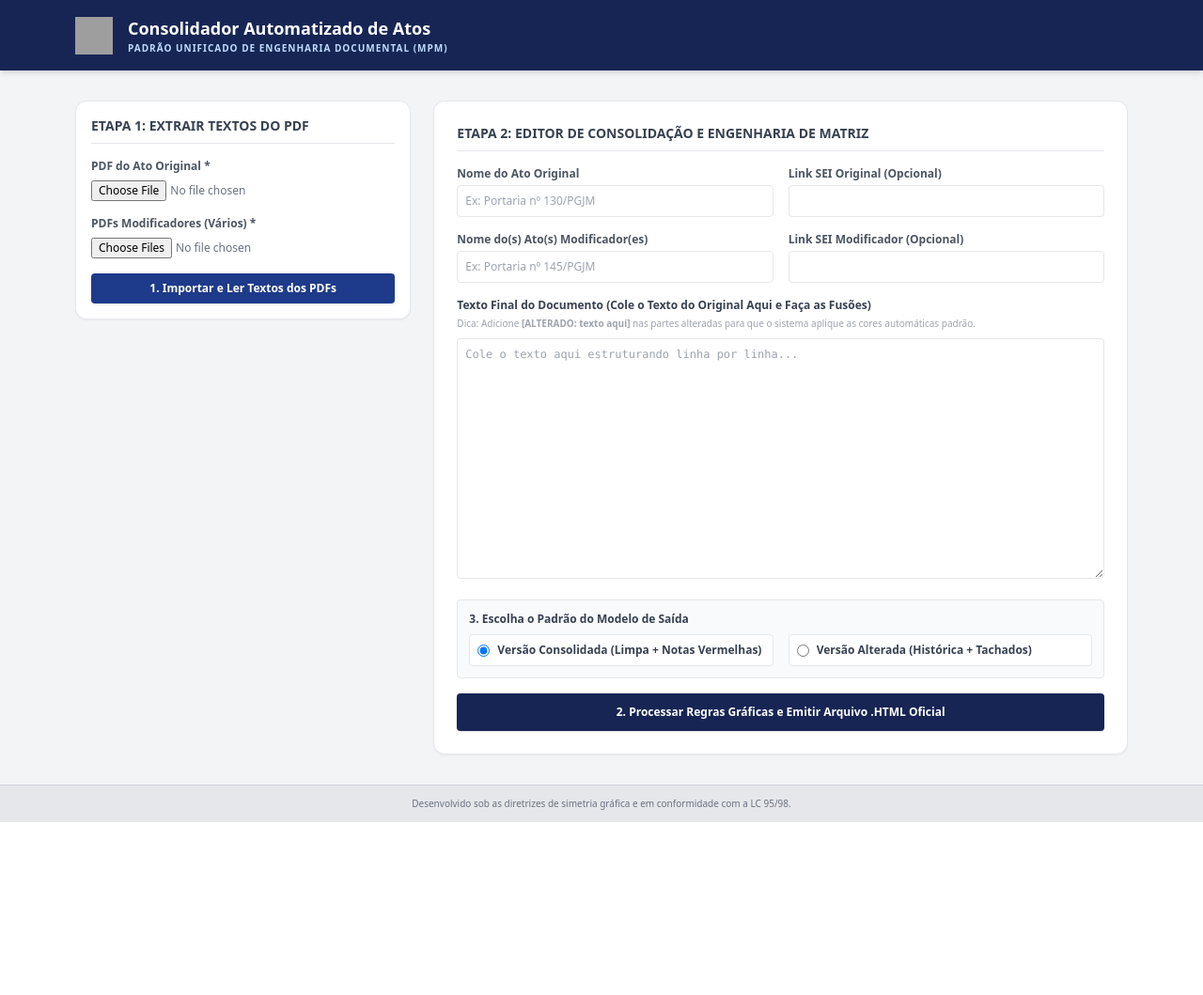
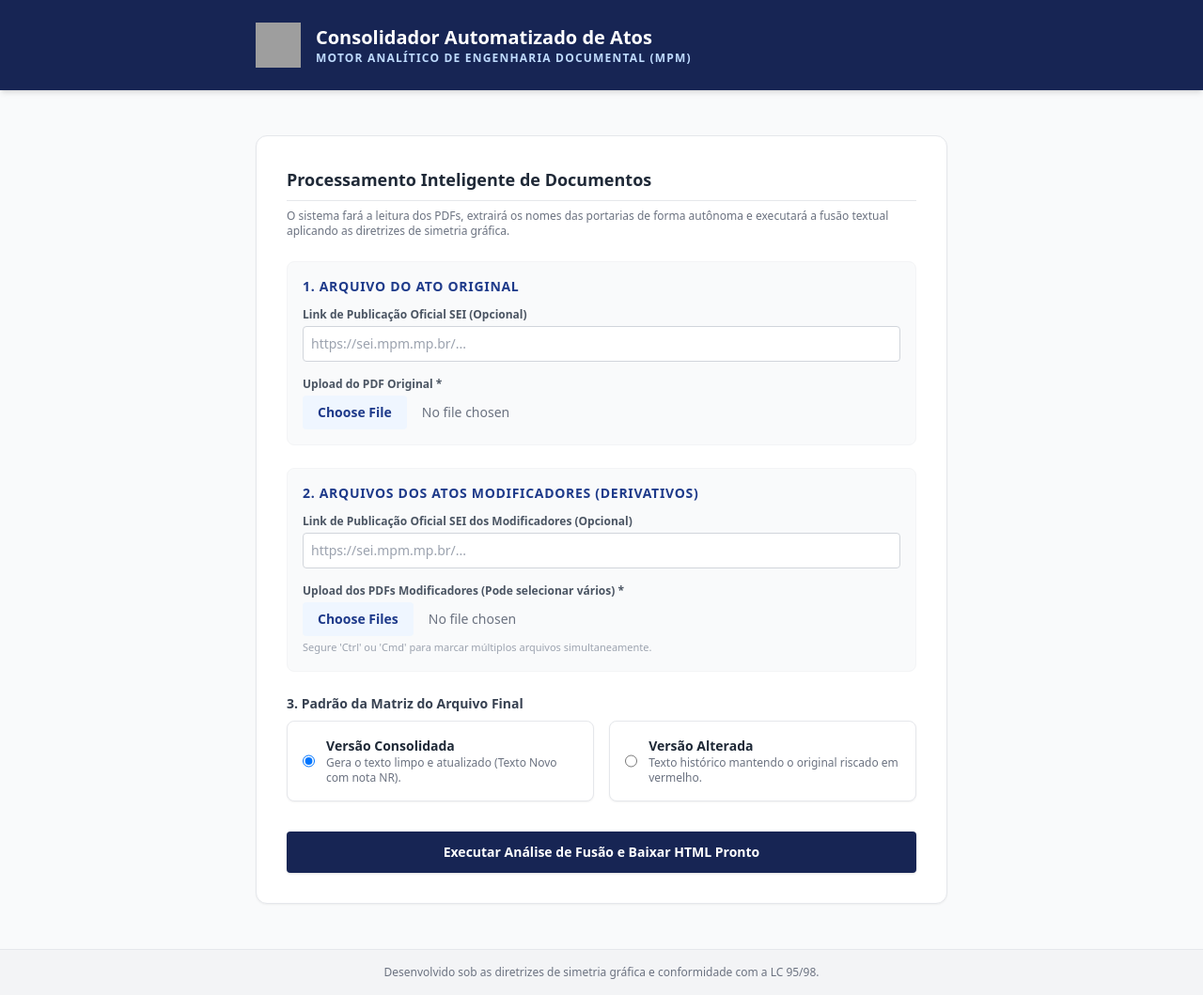
Before and after one commit to lafapereira80/gerador-legislativo, a Flask app: page / in a window 1280 px wide. Shown: the whole page at 94% size. Before the commit the page ends 875 px from the top, so only its background shows below. Run offline with Flask 3, Linux system fonts and the light colour scheme; some libraries are stand-ins or nearby versions; grey boxes are pictures that could not be loaded.

Commit message:
Update index.html

```diff
--- a/templates/index.html
+++ b/templates/index.html
@@ -3,114 +3,84 @@
 <head>
     <meta charset="UTF-8">
     <meta name="viewport" content="width=device-width, initial-scale=1.0">
-    <title>Painel de Consolidação Legislativa</title>
+    <title>Painel de Consolidação Automática via IA</title>
     <script src="https://cdn.tailwindcss.com"></script>
 </head>
-<body class="bg-gray-100 min-h-screen flex flex-col justify-between font-sans">
+<body class="bg-gray-50 min-h-screen flex flex-col justify-between font-sans">
 
-    <header class="bg-blue-950 text-white shadow-md py-4">
-        <div class="max-w-6xl mx-auto px-4 flex items-center gap-4">
-            <img src="https://upload.wikimedia.org/wikipedia/commons/b/bf/Coat_of_arms_of_Brazil.svg" class="w-10 h-10" alt="Brasão">
+    <header class="bg-blue-950 text-white shadow-md py-6">
+        <div class="max-w-3xl mx-auto px-4 flex items-center gap-4">
+            <img src="https://upload.wikimedia.org/wikipedia/commons/b/bf/Coat_of_arms_of_Brazil.svg" class="w-12 h-12" alt="Brasão">
             <div>
-                <h1 class="text-lg font-bold">Consolidador Automatizado de Atos</h1>
-                <p class="text-[10px] text-blue-200 uppercase tracking-widest font-semibold">Padrão Unificado de Engenharia Documental (MPM)</p>
+                <h1 class="text-xl font-bold">Consolidador Automatizado de Atos</h1>
+                <p class="text-xs text-blue-200 uppercase tracking-widest font-semibold">Motor Analítico de Engenharia Documental (MPM)</p>
             </div>
         </div>
     </header>
 
-    <main class="max-w-6xl w-full mx-auto p-4 flex-grow my-4 grid grid-cols-1 lg:grid-cols-3 gap-6">
+    <main class="max-w-3xl w-full mx-auto p-4 flex-grow my-8">
+        <div class="bg-white rounded-xl shadow-sm border border-gray-200 p-6 md:p-8">
+            <h2 class="text-lg font-bold text-gray-800 mb-2 border-b pb-2">Processamento Inteligente de Documentos</h2>
+            <p class="text-xs text-gray-500 mb-6">O sistema fará a leitura dos PDFs, extrairá os nomes das portarias de forma autônoma e executará a fusão textual aplicando as diretrizes de simetria gráfica.</p>
 
-        <div class="bg-white rounded-xl shadow-sm border border-gray-200 p-4 h-fit space-y-4">
-            <h2 class="text-sm font-bold text-gray-700 uppercase border-b pb-2">Etapa 1: Extrair Textos do PDF</h2>
+            <form method="POST" enctype="multipart/form-data" class="space-y-6">
 
-            <form method="POST" enctype="multipart/form-data" class="space-y-4">
-                <input type="hidden" name="acao" value="ler_pdfs">
-
+                <div class="space-y-3 bg-gray-50 p-4 rounded-lg border border-gray-100">
+                    <h3 class="text-sm font-bold text-blue-900 uppercase tracking-wider">1. Arquivo do Ato Original</h3>
                     <div>
-                    <label class="block text-xs font-semibold text-gray-600 mb-1">PDF do Ato Original *</label>
-                    <input type="file" name="pdf_original" accept=".pdf" required class="w-full text-xs text-gray-500">
+                        <label class="block text-xs font-semibold text-gray-600 mb-1">Link de Publicação Oficial SEI (Opcional)</label>
+                        <input type="url" name="link_original" placeholder="https://sei.mpm.mp.br/..." class="w-full rounded border-gray-300 p-2 text-sm border focus:outline-blue-900 bg-white">
                     </div>
-
-                <div>
-                    <label class="block text-xs font-semibold text-gray-600 mb-1">PDFs Modificadores (Vários) *</label>
-                    <input type="file" name="pdfs_derivativos" accept=".pdf" multiple required class="w-full text-xs text-gray-500">
-                </div>
-
-                <button type="submit" class="w-full bg-blue-900 text-white font-bold py-2 px-3 text-xs rounded hover:bg-blue-800 shadow transition">
-                    1. Importar e Ler Textos dos PDFs
-                </button>
-            </form>
-
-            {% if original or derivativo %}
-            <div class="pt-2 space-y-3">
-                <div>
-                    <label class="block text-[11px] font-bold text-gray-500 uppercase">Texto Lido do Original:</label>
-                    <textarea readonly class="w-full h-32 text-xs p-2 bg-gray-50 border rounded focus:outline-none">{{ original }}</textarea>
-                </div>
-                <div>
-                    <label class="block text-[11px] font-bold text-gray-500 uppercase">Texto Lido dos Modificadores:</label>
-                    <textarea readonly class="w-full h-32 text-xs p-2 bg-gray-50 border rounded focus:outline-none">{{ derivativo }}</textarea>
-                </div>
-            </div>
-            {% endif %}
-        </div>
-
-        <div class="lg:col-span-2 bg-white rounded-xl shadow-sm border border-gray-200 p-6 flex flex-col justify-between">
-            <div>
-                <h2 class="text-sm font-bold text-gray-700 uppercase border-b pb-2 mb-4">Etapa 2: Editor de Consolidação e Engenharia de Matriz</h2>
-
-                <form method="POST" class="space-y-4">
-                    <input type="hidden" name="acao" value="gerar_html">
-
-                    <div class="grid grid-cols-1 md:grid-cols-2 gap-4">
-                        <div>
-                            <label class="block text-xs font-semibold text-gray-600 mb-1">Nome do Ato Original</label>
-                            <input type="text" name="nome_ato_original" placeholder="Ex: Portaria nº 130/PGJM" required class="w-full rounded border p-2 text-xs">
-                        </div>
-                        <div>
-                            <label class="block text-xs font-semibold text-gray-600 mb-1">Link SEI Original (Opcional)</label>
-                            <input type="url" name="link_original" class="w-full rounded border p-2 text-xs">
-                        </div>
-                        <div>
-                            <label class="block text-xs font-semibold text-gray-600 mb-1">Nome do(s) Ato(s) Modificador(es)</label>
-                            <input type="text" name="nome_ato_derivativo" placeholder="Ex: Portaria nº 145/PGJM" required class="w-full rounded border p-2 text-xs">
-                        </div>
-                        <div>
-                            <label class="block text-xs font-semibold text-gray-600 mb-1">Link SEI Modificador (Opcional)</label>
-                            <input type="url" name="link_derivativo" class="w-full rounded border p-2 text-xs">
+                    <div class="pt-1">
+                        <label class="block text-xs font-semibold text-gray-600 mb-1">Upload do PDF Original *</label>
+                        <input type="file" name="pdf_original" accept=".pdf" required class="w-full text-sm text-gray-500 file:mr-4 file:py-2 file:px-4 file:rounded file:border-0 file:text-sm file:font-semibold file:bg-blue-50 file:text-blue-900 hover:file:bg-blue-100 cursor-pointer">
                     </div>
                 </div>
 
+                <div class="space-y-3 bg-gray-50 p-4 rounded-lg border border-gray-100">
+                    <h3 class="text-sm font-bold text-blue-900 uppercase tracking-wider">2. Arquivos dos Atos Modificadores (Derivativos)</h3>
                     <div>
-                        <label class="block text-xs font-bold text-gray-700 mb-1">Texto Final do Documento (Cole o Texto do Original Aqui e Faça as Fusões)</label>
-                        <p class="text-[10px] text-gray-400 mb-2">Dica: Adicione <b>[ALTERADO: texto aqui]</b> nas partes alteradas para que o sistema aplique as cores automáticas padrão.</p>
-                        <textarea name="texto_final_revisado" required class="w-full h-64 border p-2 font-mono text-xs rounded focus:outline-blue-900" placeholder="Cole o texto aqui estruturando linha por linha..."></textarea>
+                        <label class="block text-xs font-semibold text-gray-600 mb-1">Link de Publicação Oficial SEI dos Modificadores (Opcional)</label>
+                        <input type="url" name="link_derivativo" placeholder="https://sei.mpm.mp.br/..." class="w-full rounded border-gray-300 p-2 text-sm border focus:outline-blue-900 bg-white">
+                    </div>
+                    <div class="pt-1">
+                        <label class="block text-xs font-semibold text-gray-600 mb-1">Upload dos PDFs Modificadores (Pode selecionar vários) *</label>
+                        <input type="file" name="pdfs_derivativos" accept=".pdf" multiple required class="w-full text-sm text-gray-500 file:mr-4 file:py-2 file:px-4 file:rounded file:border-0 file:text-sm file:font-semibold file:bg-blue-50 file:text-blue-900 hover:file:bg-blue-100 cursor-pointer">
+                        <p class="text-[11px] text-gray-400 mt-1">Segure 'Ctrl' ou 'Cmd' para marcar múltiplos arquivos simultaneamente.</p>
+                    </div>
                 </div>
 
-                    <div class="bg-gray-50 p-3 rounded border">
-                        <label class="block text-xs font-bold text-gray-700 mb-2">3. Escolha o Padrão do Modelo de Saída</label>
+                <div class="space-y-2">
+                    <label class="block text-sm font-bold text-gray-700">3. Padrão da Matriz do Arquivo Final</label>
                     <div class="grid grid-cols-1 md:grid-cols-2 gap-4">
-                            <label class="flex items-center gap-2 cursor-pointer bg-white p-2 border rounded">
-                                <input type="radio" name="tipo_versao" value="consolidada" checked>
-                                <span class="text-xs font-bold text-gray-700">Versão Consolidada (Limpa + Notas Vermelhas)</span>
+                        <label class="flex items-center gap-3 bg-white border p-4 rounded-lg cursor-pointer hover:bg-gray-50 transition shadow-sm">
+                            <input type="radio" name="tipo_versao" value="consolidada" checked class="h-4 w-4 text-blue-900">
+                            <div>
+                                <p class="text-sm font-bold text-gray-800">Versão Consolidada</p>
+                                <p class="text-xs text-gray-500">Gera o texto limpo e atualizado (Texto Novo com nota NR).</p>
+                            </div>
                         </label>
-                            <label class="flex items-center gap-2 cursor-pointer bg-white p-2 border rounded">
-                                <input type="radio" name="tipo_versao" value="alterada">
-                                <span class="text-xs font-bold text-gray-700">Versão Alterada (Histórica + Tachados)</span>
+                        <label class="flex items-center gap-3 bg-white border p-4 rounded-lg cursor-pointer hover:bg-gray-50 transition shadow-sm">
+                            <input type="radio" name="tipo_versao" value="alterada" class="h-4 w-4 text-blue-900">
+                            <div>
+                                <p class="text-sm font-bold text-gray-800">Versão Alterada</p>
+                                <p class="text-xs text-gray-500">Texto histórico mantendo o original riscado em vermelho.</p>
+                            </div>
                         </label>
                     </div>
                 </div>
 
-                    <button type="submit" class="w-full bg-blue-950 text-white font-bold py-3 text-xs rounded hover:bg-blue-900 shadow transition">
-                        2. Processar Regras Gráficas e Emitir Arquivo .HTML Oficial
+                <div class="pt-2">
+                    <button type="submit" class="w-full bg-blue-950 hover:bg-blue-900 text-white font-bold py-3 px-4 rounded shadow transition text-sm">
+                        Executar Análise de Fusão e Baixar HTML Pronto
                     </button>
+                </div>
             </form>
-            </div>
         </div>
     </main>
 
-    <footer class="bg-gray-200 border-t border-gray-300 text-center py-3 text-[10px] text-gray-500">
-        Desenvolvido sob as diretrizes de simetria gráfica e em conformidade com a LC 95/98.
+    <footer class="bg-gray-100 border-t border-gray-200 text-center py-4 text-xs text-gray-500">
+        Desenvolvido sob as diretrizes de simetria gráfica e conformidade com a LC 95/98.
     </footer>
 
 </body>
```
Lines whose indentation alone changed are shown as unchanged.
